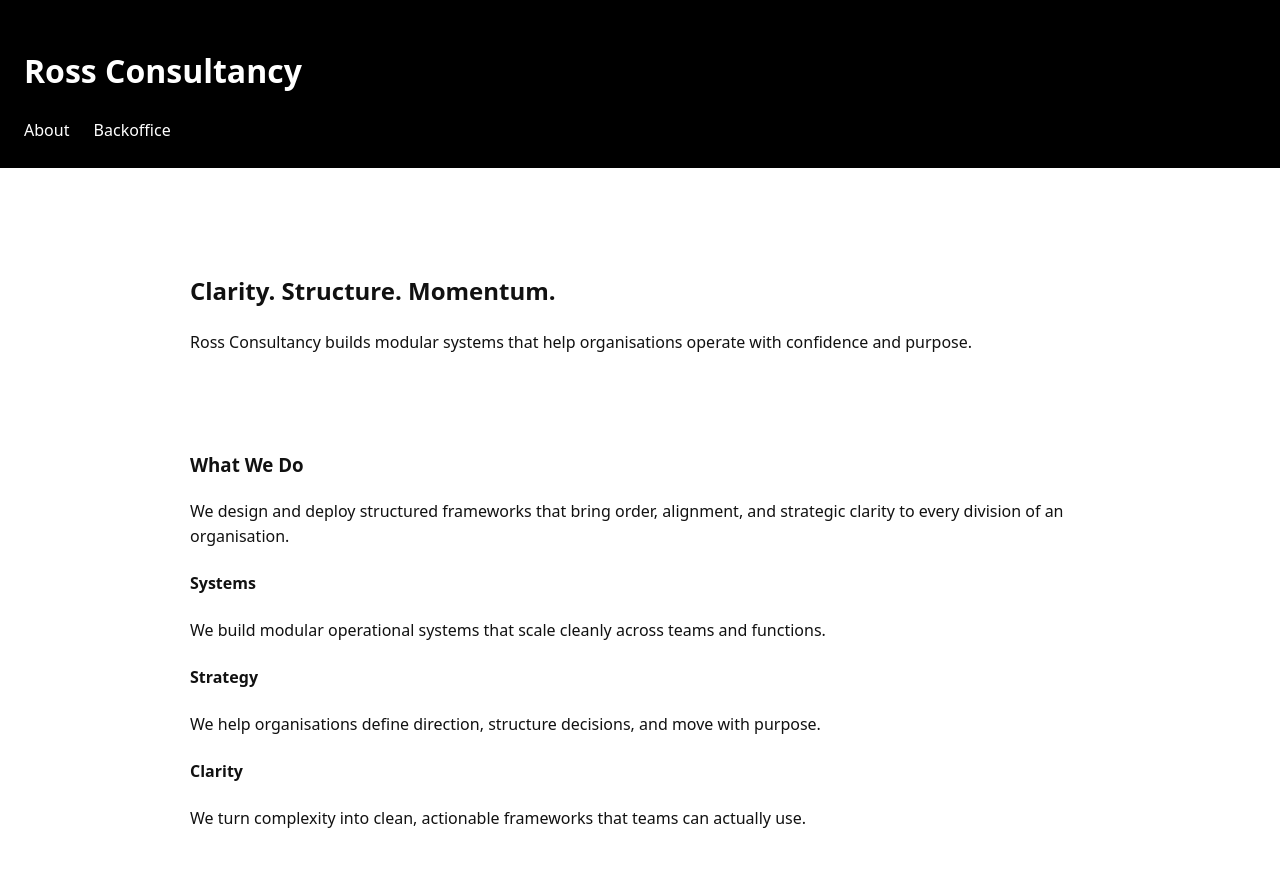
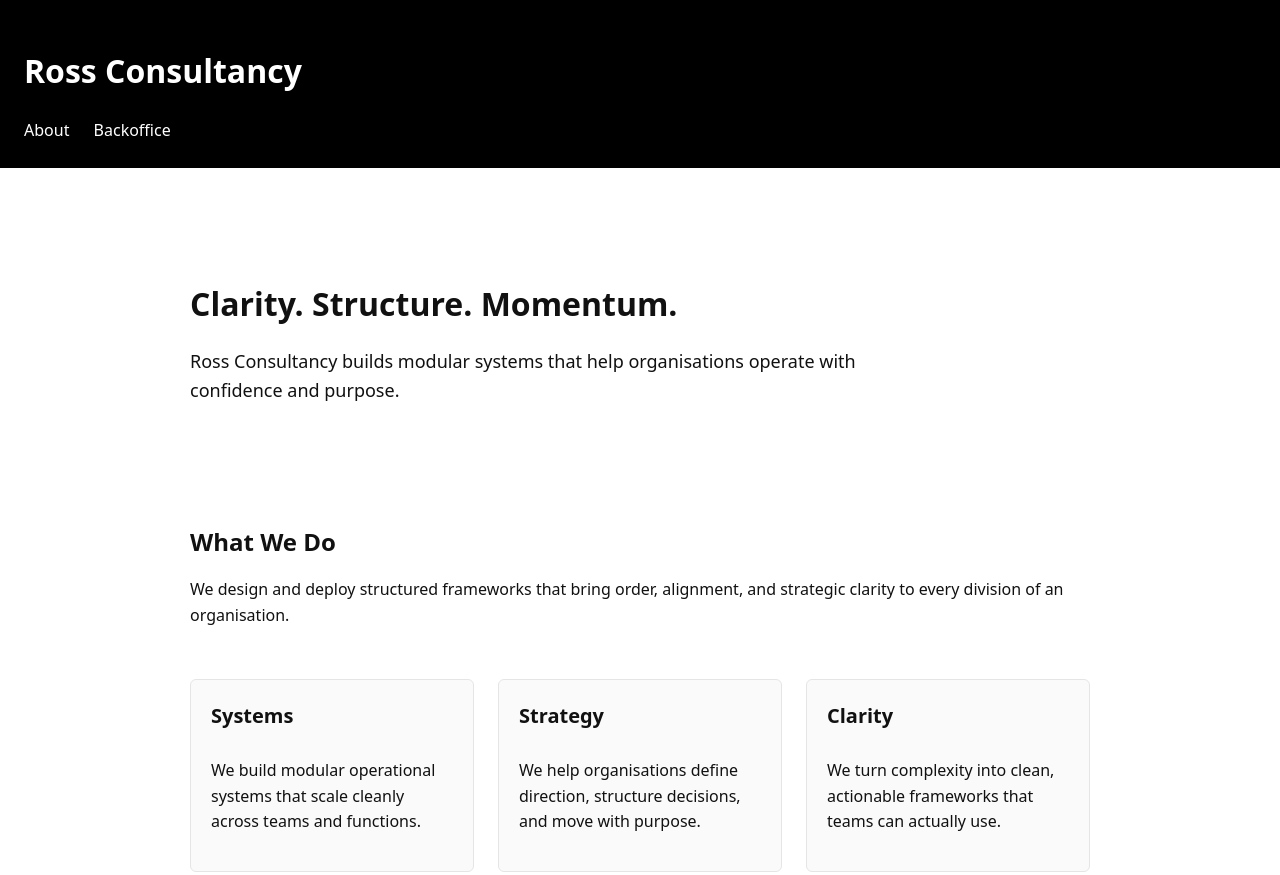
Before and after one commit to ColinDownie/ross-core, a plain HTML site: page index.html in a window 1280 px wide. Shown: the top 875 px of the page. Drawn offline with Linux system fonts and the light colour scheme.

Commit message:
Update style.css

```diff
--- a/assets/css/style.css
+++ b/assets/css/style.css
@@ -7,6 +7,8 @@
     --bg: #ffffff;
     --fg: #111111;
     --accent: #000000;
+    --card-bg: #fafafa;
+    --card-border: #e5e5e5;
 }
 
 body {
@@ -18,6 +20,7 @@ body {
     line-height: 1.6;
 }
 
+/* HEADER */
 header {
     padding: var(--space);
     background: var(--accent);
@@ -31,16 +34,59 @@ header nav a {
     font-weight: 500;
 }
 
+/* MAIN LAYOUT */
 main {
     max-width: var(--max-width);
     margin: 0 auto;
     padding: var(--space);
 }
 
+/* HERO */
 .hero {
     padding: 60px 0;
 }
 
+.hero h2 {
+    font-size: 32px;
+    margin-bottom: 10px;
+}
+
+.hero p {
+    font-size: 18px;
+    max-width: 700px;
+}
+
+/* INTRO SECTION */
+.intro {
+    margin-top: 40px;
+}
+
+.intro h3 {
+    font-size: 24px;
+    margin-bottom: 10px;
+}
+
+/* GRID */
+.grid {
+    margin-top: 50px;
+    display: grid;
+    grid-template-columns: repeat(auto-fit, minmax(240px, 1fr));
+    gap: 24px;
+}
+
+.card {
+    background: var(--card-bg);
+    border: 1px solid var(--card-border);
+    padding: 20px;
+    border-radius: 6px;
+}
+
+.card h4 {
+    margin-top: 0;
+    font-size: 20px;
+}
+
+/* FOOTER */
 footer {
     margin-top: 60px;
     padding: var(--space);
```
